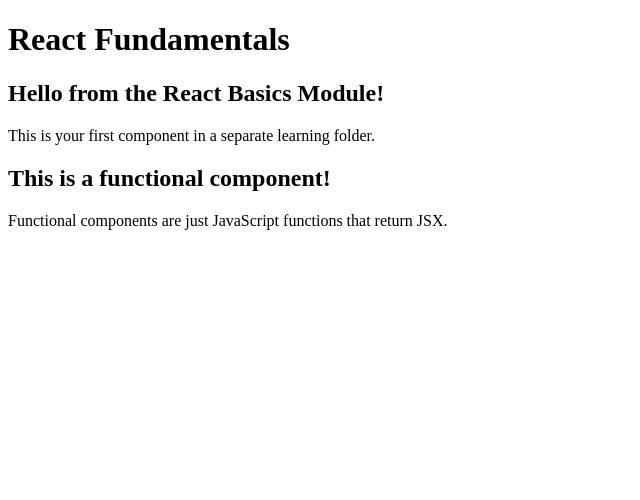
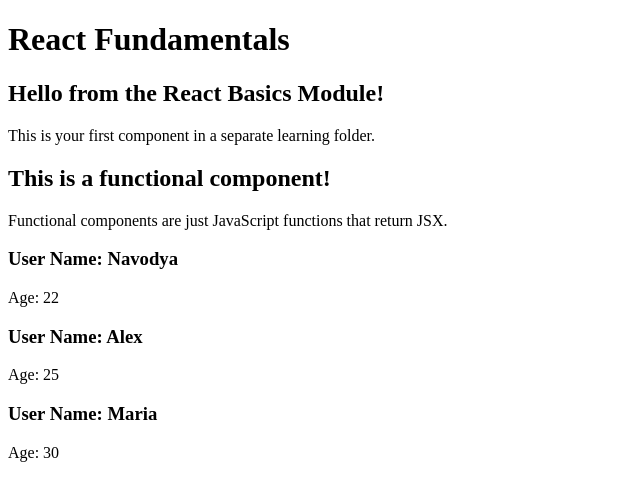
Before and after one commit to manamendraJN/react-learning-repository, a React (Vite) app in the folder react-app/: page / in a window 1280 px wide. Shown: the top 500 px of the page, without its empty margins (0-640 px from the left). Built offline with nearby package versions, Linux system fonts and the light colour scheme.

Commit message:
Add props module with User component and detailed README explaining data passing

```diff
--- a/react-app/src/App.jsx
+++ b/react-app/src/App.jsx
@@ -1,12 +1,18 @@
 import Hello from './components/Hello'
 import Message from './components/Message'
+import User from './components/User'
 
 function App() {
   return (
     <div>
       <h1>React Fundamentals</h1>
+
       <Hello />
       <Message />
+
+      <User name="Navodya" age={22} />
+      <User name="Alex" age={25} />
+      <User name="Maria" age={30} />
     </div>
   )
 }
--- /dev/null
+++ b/react-app/src/components/User.jsx
@@ -0,0 +1,10 @@
+function User(props) {
+  return (
+    <div>
+      <h3>User Name: {props.name}</h3>
+      <p>Age: {props.age}</p>
+    </div>
+  )
+}
+
+export default User
```
Also changed, not shown: 1 other file (tests, documents, lock files or other folders).
